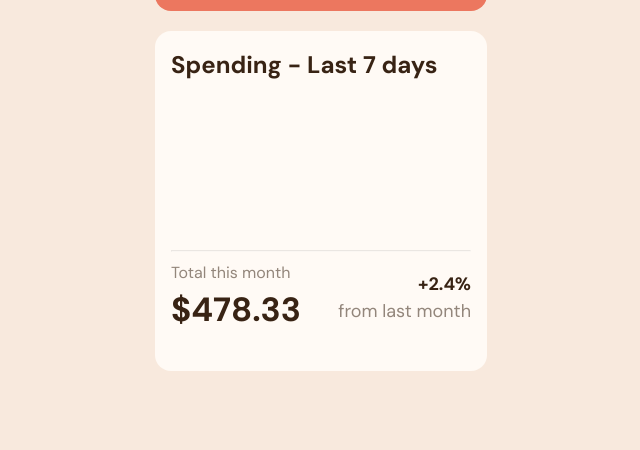
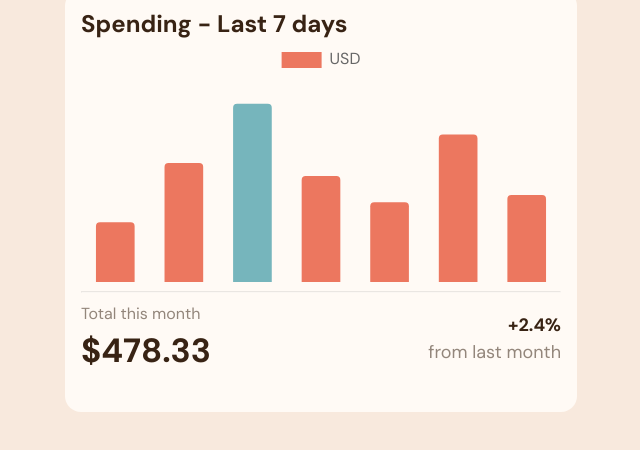
Before and after one commit to Pulkit-s21/expense-chart, a website built with Vite: page index.html in a window 1280 px wide. Shown: the part 266-716 px from the top of the page, without its empty margins (319-959 px from the left). Built offline with nearby package versions, Linux system fonts and the light colour scheme.

Commit message:
name of the chart file changed

```diff
--- a/index.html
+++ b/index.html
@@ -52,7 +52,7 @@
   </div>
   <script type="module" src="/main.js"></script>
   <script src="https://cdn.jsdelivr.net/npm/chart.js"></script>
-  <script src="/index.js"></script>
+  <script src="chart.js"></script>
 </body>
 
 </html>
```
